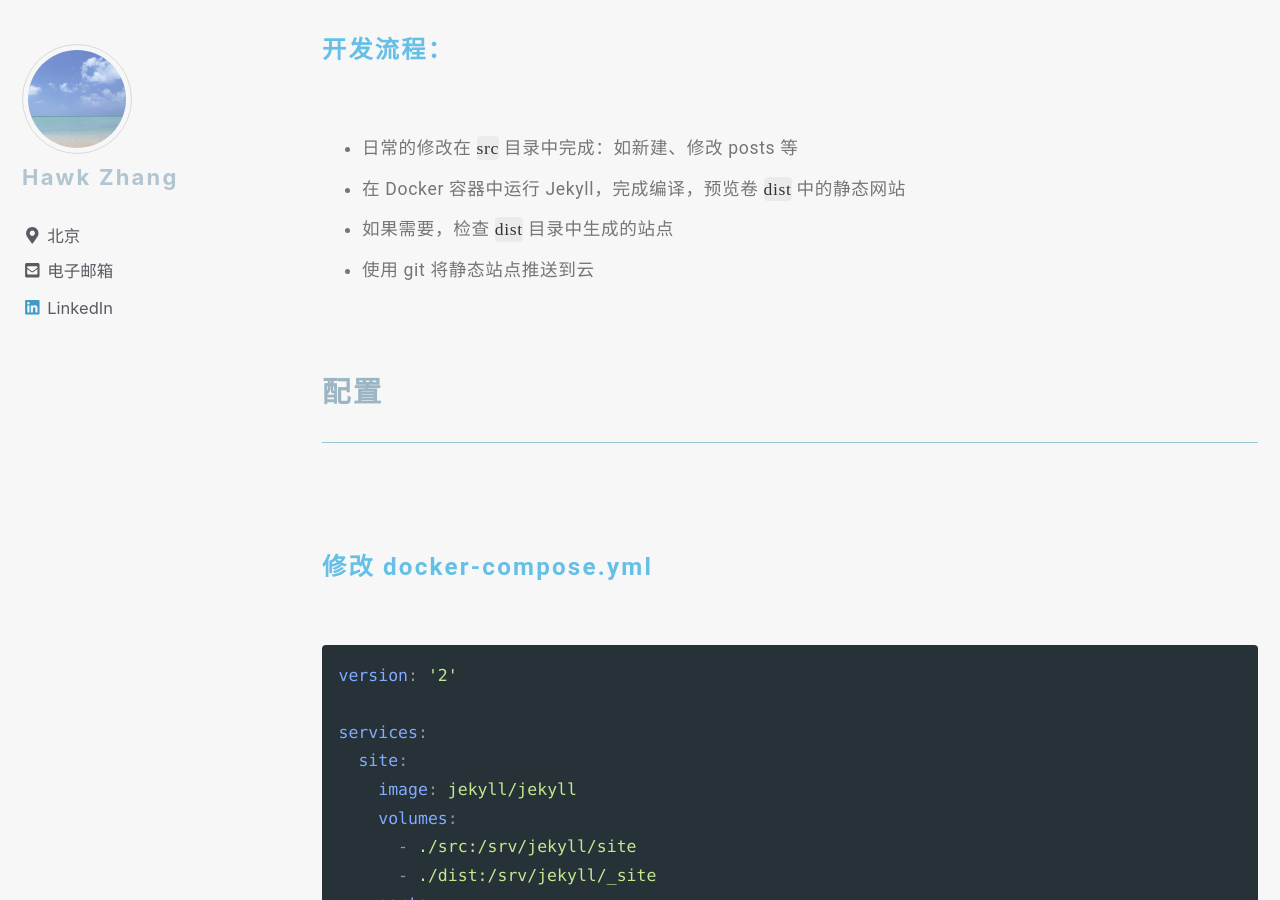
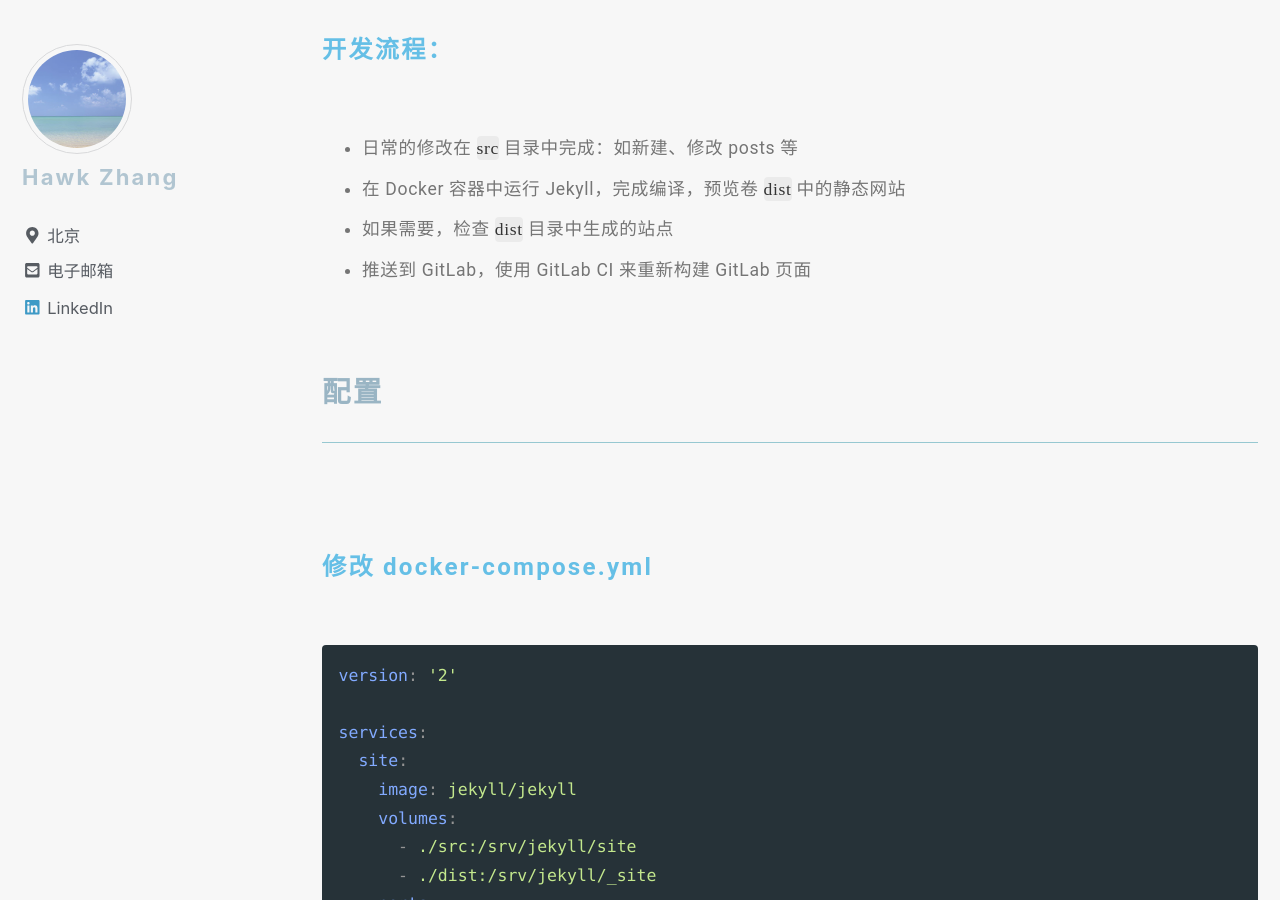
Before and after one commit to narru888/linotes_note, a Jekyll site: the page built from _posts/docker/2018-02-02-docker.jekyll.md, in a window 1280 px wide and 900 px high, scrolled down 1841 px. Built offline with Jekyll 4.4.1, drawn with Linux system fonts in a browser that asks for light colours; nearby versions of some CDN libraries; a script that is not in the unit is left out; some of the changed text lies outside the part shown.

Commit message:
update on 2018-10-29 10:01:01 CST

````diff
--- a/_posts/docker/2018-02-02-docker.jekyll.md
+++ b/_posts/docker/2018-02-02-docker.jekyll.md
@@ -60,7 +60,7 @@
 * 日常的修改在 `src` 目录中完成：如新建、修改 posts 等
 * 在 Docker 容器中运行 Jekyll，完成编译，预览卷 `dist` 中的静态网站
 * 如果需要，检查 `dist` 目录中生成的站点
-* 使用 git 将静态站点推送到云
+* 推送到 GitLab，使用 GitLab CI 来重新构建 GitLab 页面
 
 
 
@@ -128,3 +128,15 @@
 ```bash
 $ dc run --service-ports site jekyll serve --source site
 ```
+
+此时可以通过 http://localhost 来检查是否构建成功。
+
+
+
+
+
+
+
+
+
+###
````
